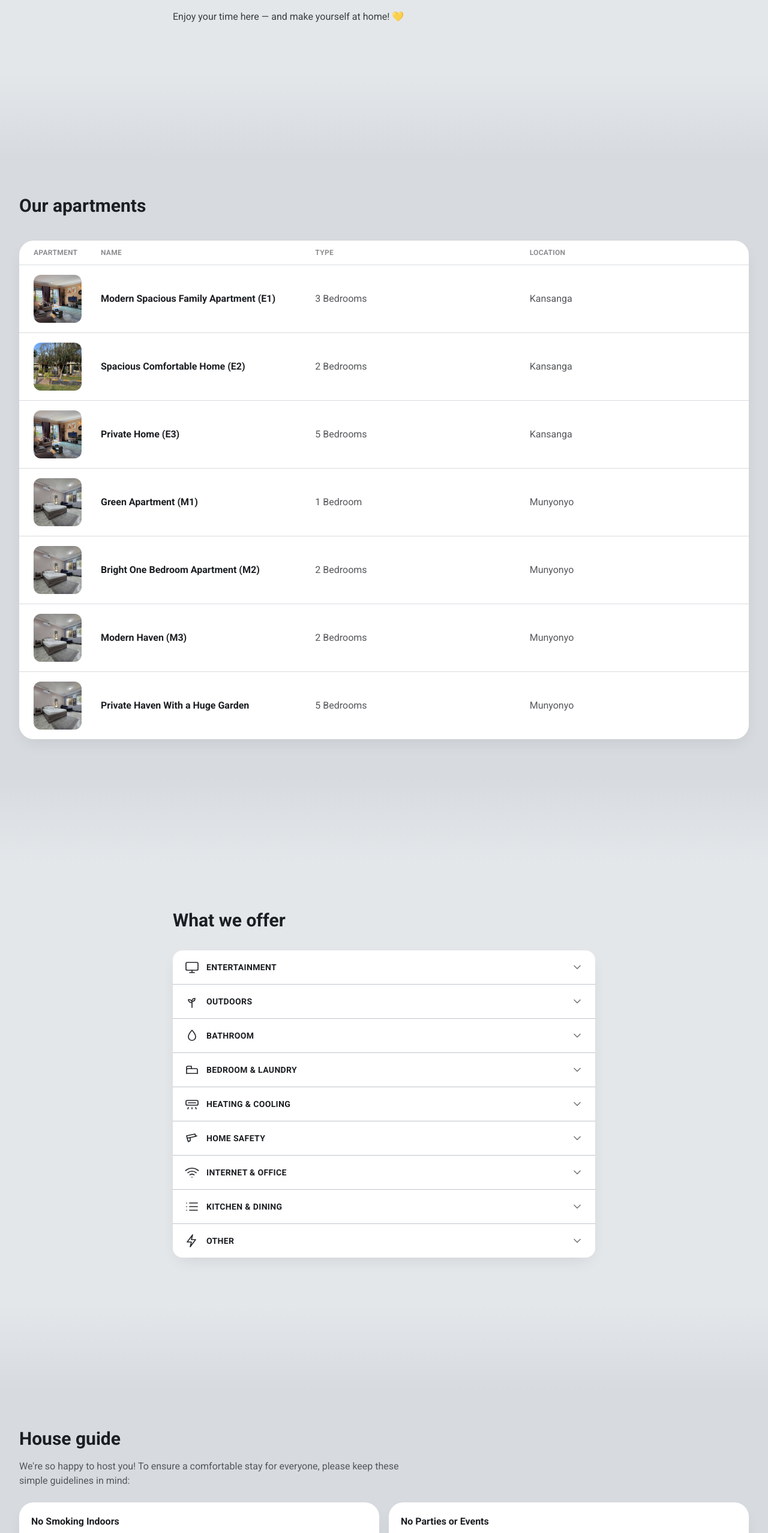
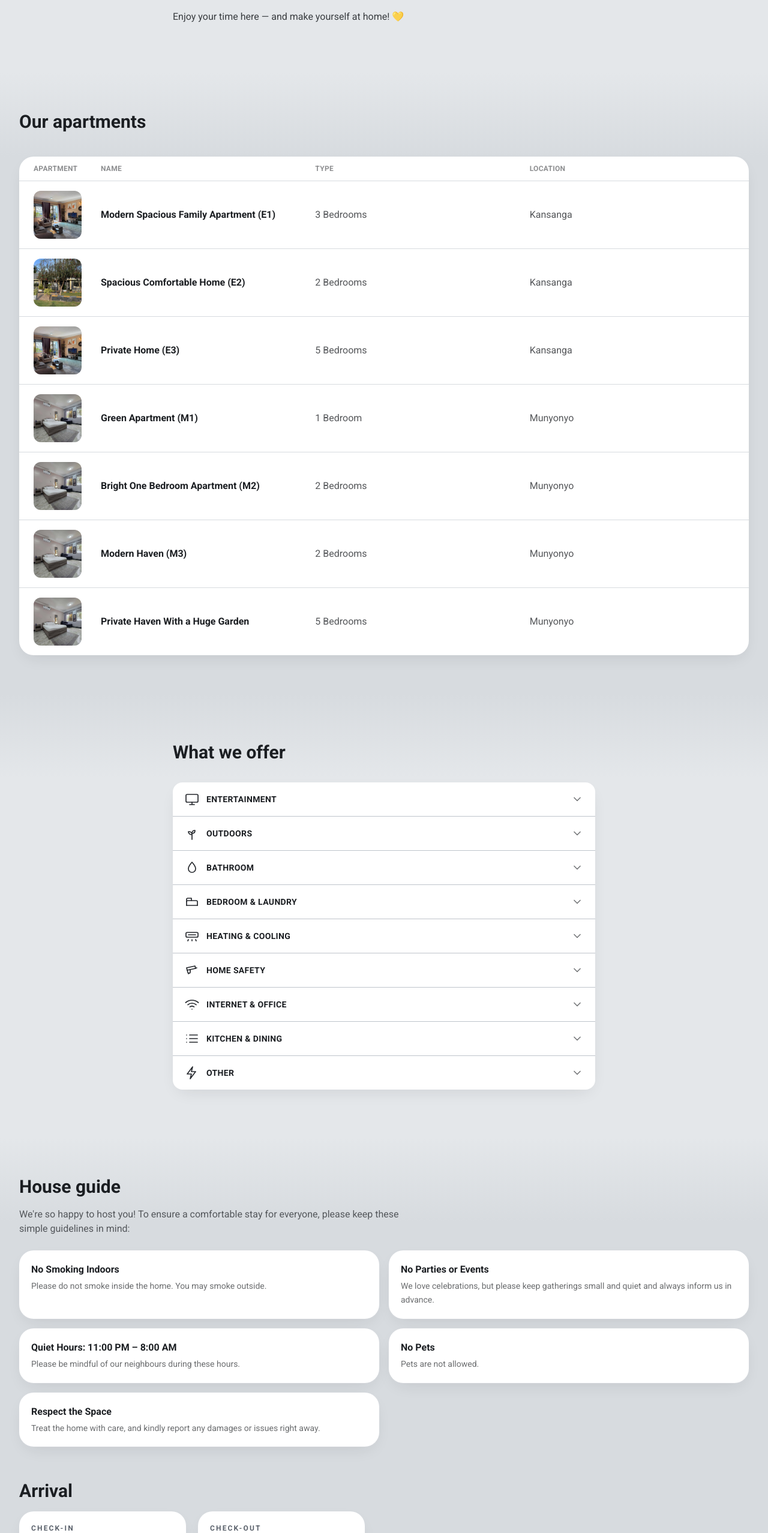
Before and after one commit to Ssali-Remy/ssali-remy.github, a React (Vite) app: page / in a window 1280 px wide. Shown: the part 780-3335 px from the top of the page at 60% size. Built offline with nearby package versions, Linux system fonts and the light colour scheme.

Commit message:
refactor(Home): drop SectionFade spacer divs; bake section fades into each section's own gradient background

```diff
--- a/src/pages/Home.jsx
+++ b/src/pages/Home.jsx
@@ -80,15 +80,6 @@ function bedroomLabel(u) {
   return `${u.bedrooms} Bedroom${u.bedrooms > 1 ? "s" : ""}`;
 }
 
-function SectionFade({ from, to }) {
-  return (
-    <div
-      aria-hidden="true"
-      style={{ height: 140, background: `linear-gradient(to bottom, ${from}, ${to})` }}
-    />
-  );
-}
-
 export default function Home() {
   const [welcomeRef, welcomeInView] = useInView();
   const [mosaicRef,  mosaicInView]  = useInView();
@@ -131,10 +122,8 @@ export default function Home() {
         </div>
       </section>
 
-      <SectionFade from="#E4E7EA" to="#D7DBDF" />
-
       {/* Apartments list */}
-      <section style={{ backgroundColor: "#D7DBDF" }} className="py-16">
+      <section style={{ background: "linear-gradient(to bottom, #E4E7EA 0px, #D7DBDF 140px)" }} className="py-16">
         <div ref={mosaicRef} className="container-x">
           <h2 className={`text-2xl sm:text-3xl font-semibold text-brand-ink leading-tight reveal-up stagger-1${mosaicInView ? " in-view" : ""}`}>
             Our apartments
@@ -177,10 +166,8 @@ export default function Home() {
 
       </section>
 
-      <SectionFade from="#D7DBDF" to="#E4E7EA" />
-
       {/* What we offer — accordion of amenity categories */}
-      <section style={{ backgroundColor: "#E4E7EA" }} className="py-20">
+      <section style={{ background: "linear-gradient(to bottom, #D7DBDF 0px, #E4E7EA 140px)" }} className="py-20">
         <div ref={amenRef} className="container-x max-w-3xl">
           <h2 className={`text-2xl sm:text-3xl font-semibold text-brand-ink mb-8 reveal-up stagger-1${amenInView ? " in-view" : ""}`}>
             What we offer
@@ -229,10 +216,8 @@ export default function Home() {
         </div>
       </section>
 
-      <SectionFade from="#E4E7EA" to="#D7DBDF" />
-
       {/* House guide + arrival times */}
-      <section style={{ backgroundColor: "#D7DBDF" }} className="py-16">
+      <section style={{ background: "linear-gradient(to bottom, #E4E7EA 0px, #D7DBDF 140px)" }} className="py-16">
         <div ref={rulesRef} className="container-x">
           <h2 className={`text-2xl sm:text-3xl font-semibold text-brand-ink mb-4 reveal-up stagger-1${rulesInView ? " in-view" : ""}`}>
             House guide
@@ -273,10 +258,8 @@ export default function Home() {
         </div>
       </section>
 
-      <SectionFade from="#D7DBDF" to="#E4E7EA" />
-
       {/* Feedback & reviews */}
-      <section style={{ backgroundColor: "#E4E7EA" }} className="py-20">
+      <section style={{ background: "linear-gradient(to bottom, #D7DBDF 0px, #E4E7EA 140px)" }} className="py-20">
         <div ref={reviewRef} className="container-x max-w-3xl">
           <h2 className={`text-2xl sm:text-3xl font-semibold text-brand-ink mb-2 reveal-up stagger-1${reviewInView ? " in-view" : ""}`}>
             Feedback & reviews
@@ -290,10 +273,8 @@ export default function Home() {
         </div>
       </section>
 
-      <SectionFade from="#E4E7EA" to="#D7DBDF" />
-
       {/* Partners */}
-      <section style={{ backgroundColor: "#D7DBDF" }} className="py-16">
+      <section style={{ background: "linear-gradient(to bottom, #E4E7EA 0px, #D7DBDF 140px)" }} className="py-16">
         <div ref={partRef} />
         <div className={`container-x reveal-up stagger-2${partInView ? " in-view" : ""}`}>
           <Partners />
```
